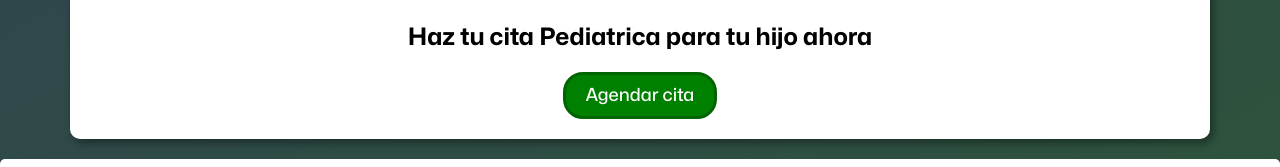
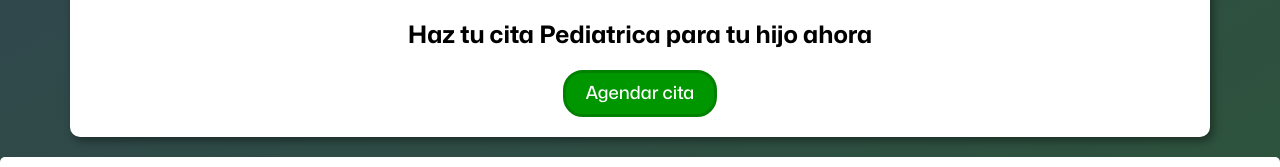
Before and after one commit to Sam3810/Dra.-Page, a plain HTML site: page Web/index.html in a window 1280 px wide. Shown: the part 2629-2796 px from the top of the page. Drawn offline with Linux system fonts and the light colour scheme.

Commit message:
Add files via upload

```diff
--- a/Web/index.css
+++ b/Web/index.css
@@ -23,6 +23,10 @@ body {
 
 section {
     max-width: 1100px;
+}
+
+main {
+    padding: 0 10px;
 }
 
 a {
@@ -172,13 +176,13 @@ header a {
 }
 
 #agendar-button {
-    background-color: green;
+    background-color: rgb(0, 150, 0);
     color: white;
     font-weight: 500;
     font-size: 18px;
     padding: 10px 20px;
     border-radius: 20px;
-    border: 3px solid rgb(0, 100, 0);
+    border: 3px solid rgb(0, 130, 0);
     scroll-margin-top: 60px;
 }
 
--- a/Web/index.html
+++ b/Web/index.html
@@ -56,7 +56,7 @@
 
         <section id="agendar">
             <h2>Haz tu cita Pediatrica para tu hijo ahora</h2>
-            <a id="agendar-button" href="https://api.whatsapp.com/send?phone=573219009697&text=Buenas,%20quiero%20reservar%20una%20cita%20con%20la%20doctora%20Oriana">Agendar cita</a>
+            <a id="agendar-button" target="_blank" href="https://api.whatsapp.com/send?phone=573219009697&text=Buenas,%20quiero%20reservar%20una%20cita%20con%20la%20Dra.%20Oriana%20Bueno%20Duque">Agendar cita</a>
         </section>
     </main>
 
```
Also changed, not shown: Web/img/414-4144289_te-esperamos-te-esperamos-png.png, Web/img/46bfe02f-2fac-4fee-9e95-2cda715ee67a.jpg, Web/img/IMG_0268_websize.jpg, Web/img/panda.png, Web/img/zyro-image.png.
